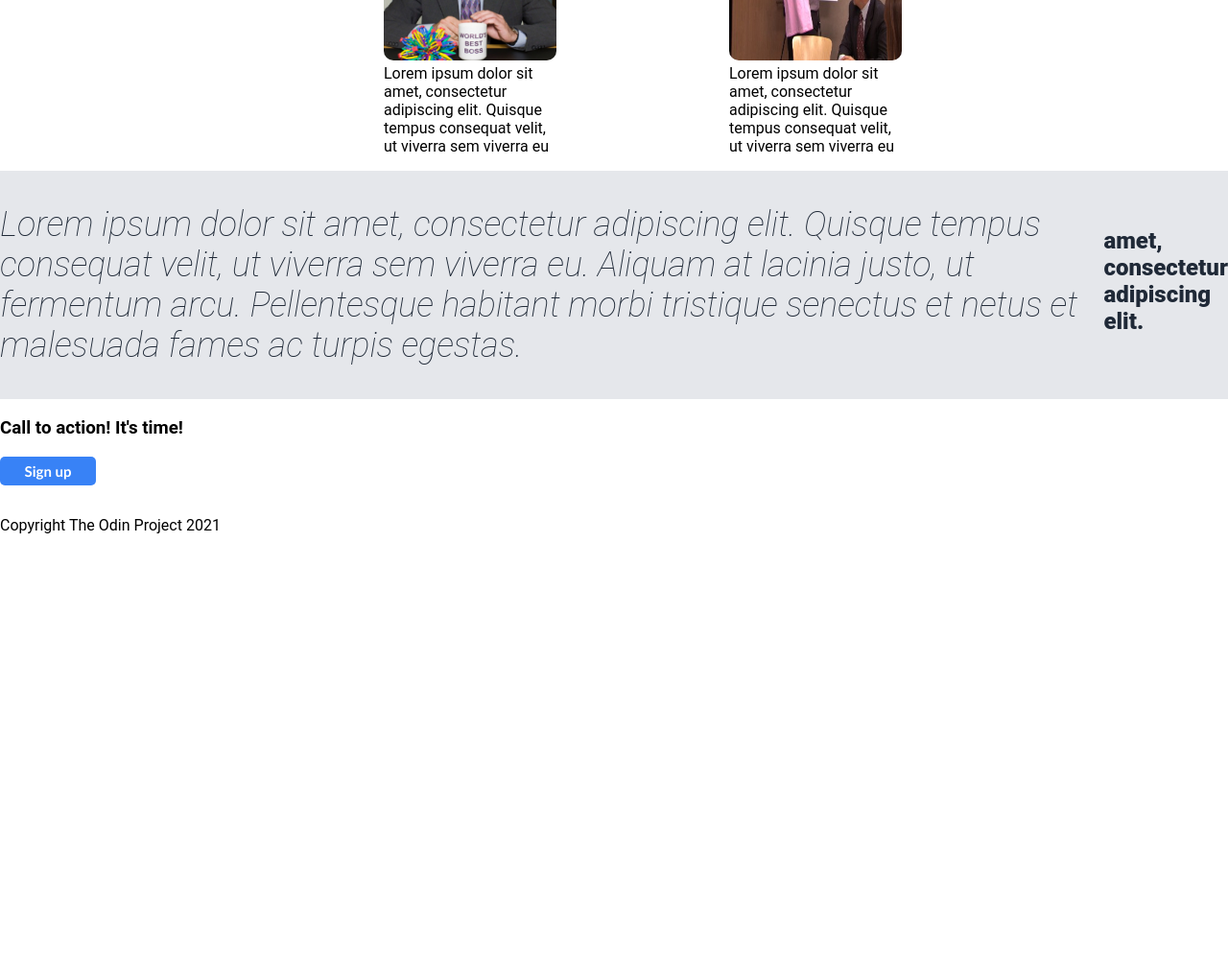
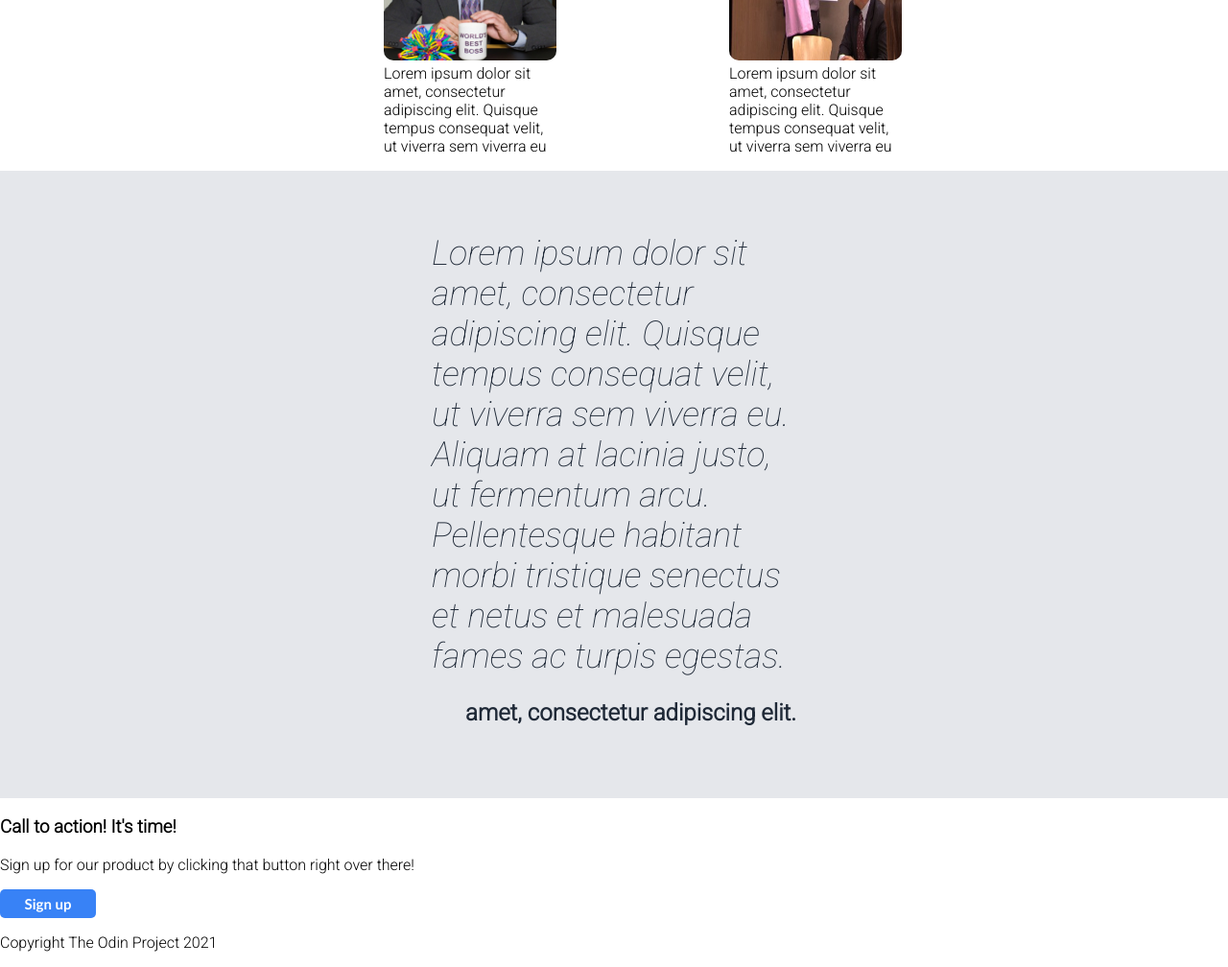
Before and after one commit to BoomBill/first-website, a plain HTML site: page index.html in a window 1280 px wide. Shown: the part 823-1831 px from the top of the page at 96% size. Before the commit the page ends 1396 px from the top, so only its background shows below. Drawn offline with Linux system fonts and the light colour scheme.

Commit message:
Fixed divs

```diff
--- a/index.html
+++ b/index.html
@@ -1,9 +1,12 @@
 <!DOCTYPE html>
 <html lang="en" >
 <head>
-  <meta charset="UTF-8">
-  <link rel="stylesheet" href="styles.css">
-  <title></title>
+    <link rel="preconnect" href="https://fonts.googleapis.com">
+<link rel="preconnect" href="https://fonts.gstatic.com" crossorigin>
+<link href="https://fonts.googleapis.com/css2?family=Roboto:ital,wght@0,300;1,100&display=swap" rel="stylesheet">
+    <meta charset="UTF-8">
+    <link rel="stylesheet" href="styles.css">
+    <title></title>
 </head>
 <body>
     <!--    Header  -->
@@ -38,16 +41,18 @@
     </div>
     <!--    Quote   -->
     <div class="quote-container">
-        <div class="quote"><p>Lorem ipsum dolor sit amet, consectetur adipiscing elit. Quisque tempus consequat velit, ut viverra sem viverra eu. Aliquam at lacinia justo, ut fermentum arcu. Pellentesque habitant morbi tristique senectus et netus et malesuada fames ac turpis egestas.</p></div>
-        <div class="autor"><p> amet, consectetur adipiscing elit.</p></div>
+        <div class="sentance">
+            <div class="quote"><p>Lorem ipsum dolor sit amet, consectetur adipiscing elit. Quisque tempus consequat velit, ut viverra sem viverra eu. Aliquam at lacinia justo, ut fermentum arcu. Pellentesque habitant morbi tristique senectus et netus et malesuada fames ac turpis egestas.</p></div>
+            <div class="autor"><p> amet, consectetur adipiscing elit.</p></div>
+        </div>
     </div>
     <!--    Join Us    -->
     <div class="join-us-container">
         <div class="join-text">
             <h3>Call to action! It's time!</h3>
-            <p class="last-text" Sign up for our product by clicking that button right over there!</p>
-            <button class="second-button">Sign up</button>
+            <p>Sign up for our product by clicking that button right over there!</p>
         </div>
+        <button>Sign up</button>
     </div>
     <!--    Footer  -->
     <div class="footer-container">
```
